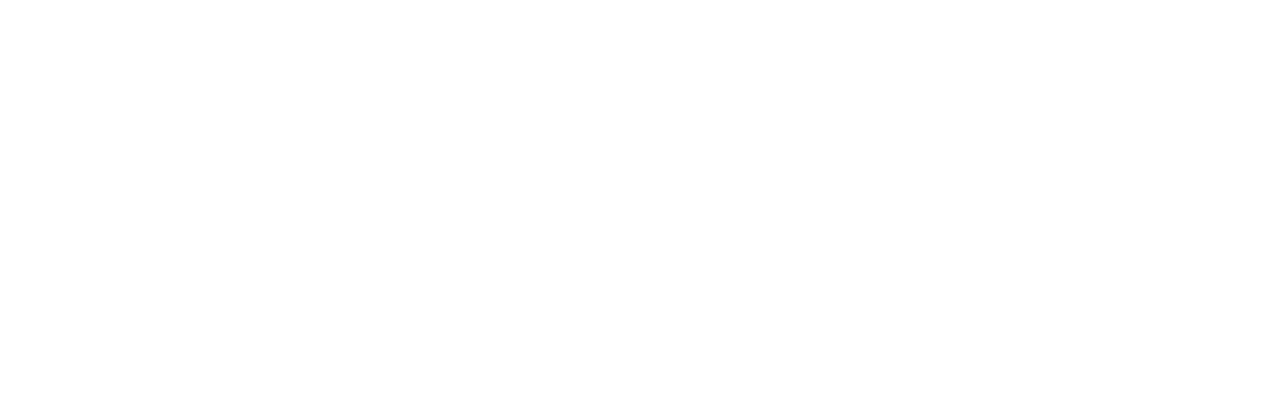
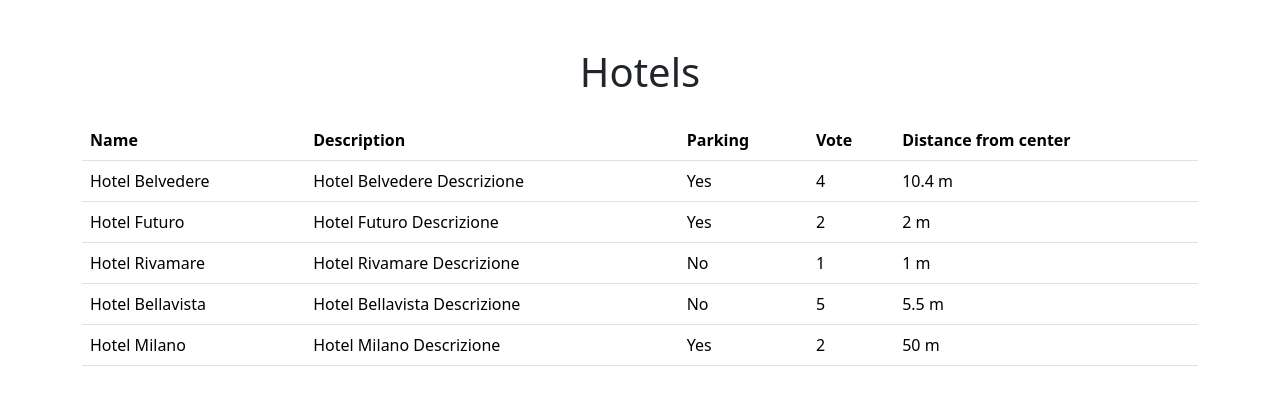
Before and after one commit to Sebastian-ivaniczki/php-hotel, a PHP site: page / in a window 1280 px wide. Before the commit the part shown is empty. Shown: the top 405 px of the page. Run offline with PHP 8.4, Linux system fonts and the light colour scheme.

Commit message:
add table

```diff
--- a/index.php
+++ b/index.php
@@ -44,13 +44,45 @@
 
 <!DOCTYPE html>
 <html lang="en">
+
 <head>
     <meta charset="UTF-8">
     <meta http-equiv="X-UA-Compatible" content="IE=edge">
     <meta name="viewport" content="width=device-width, initial-scale=1.0">
-    <title>Document</title>
+     <link href="https://cdn.jsdelivr.net/npm/bootstrap@5.3.0-alpha1/dist/css/bootstrap.min.css" rel="stylesheet" integrity="sha384-GLhlTQ8iRABdZLl6O3oVMWSktQOp6b7In1Zl3/Jr59b6EGGoI1aFkw7cmDA6j6gD" crossorigin="anonymous">
+    <title>php hotel</title>
 </head>
+
 <body>
+    <div class="container mt-5">
+        <h1 class="text-center mb-4">Hotels</h1>
+        <table class="table">
+            <thead>
+                <tr>
+                    <th>Name</th>
+                    <th>Description</th>
+                    <th>Parking</th>
+                    <th>Vote</th>
+                    <th>Distance from center</th>
+                </tr>
+            </thead>
+            <tbody>
+                <?php foreach ($hotels as $hotel) { ?>
+                    <tr>
+                        <td><?php echo $hotel['name']; ?></td>
+                        <td><?php echo $hotel['description']; ?></td>
+                        <td><?php if ($hotel['parking']) {
+                            echo 'Yes';
+                        } else {
+                            echo 'No';
+                        }; ?></td>
+                        <td><?php echo $hotel['vote']; ?></td>
+                        <td><?php echo $hotel['distance_to_center']; ?> m</td>
+                    </tr>
+                <?php } ?>
+            </tbody>
+        </table>
+    </div>
+</body>
 
-</body>
 </html>
```
